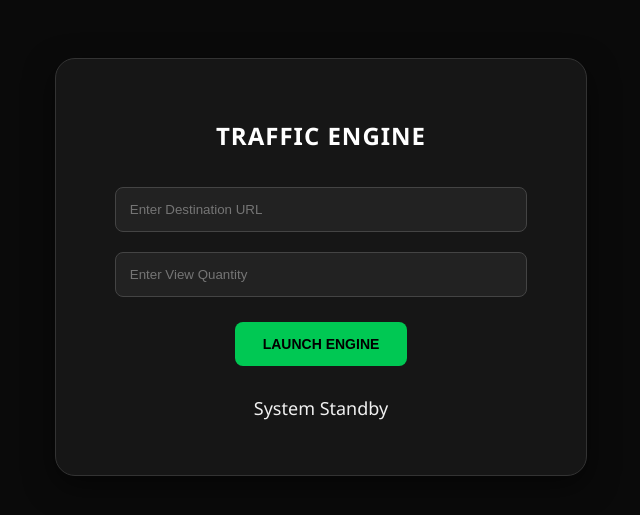
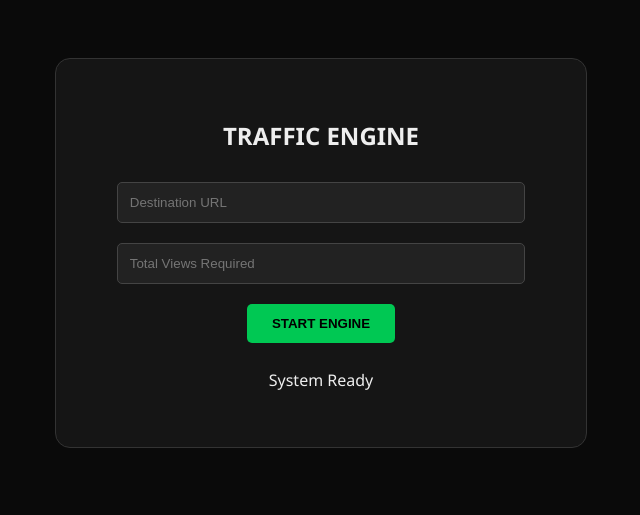
Before and after one commit to altstoreupload-pixel/Tiktokviewer, a Flask app: page / in a window 1280 px wide. Shown: the top 515 px of the page, without its empty margins (319-959 px from the left). Run offline with Flask 3, Linux system fonts and the light colour scheme.

Commit message:
Update index.html

```diff
--- a/templates/index.html
+++ b/templates/index.html
@@ -1,61 +1,49 @@
 <!DOCTYPE html>
 <html>
 <head>
-    <title>Advanced Traffic Engine</title>
+    <title>Traffic Sender Pro</title>
     <style>
-        body { font-family: 'Segoe UI', Tahoma, Geneva, Verdana, sans-serif; background: #0a0a0a; color: #f0f0f0; text-align: center; padding-top: 50px; }
-        .card { max-width: 450px; margin: auto; background: #161616; padding: 40px; border-radius: 20px; border: 1px solid #333; box-shadow: 0 10px 30px rgba(0,0,0,0.5); }
-        h2 { margin-bottom: 25px; color: #fff; letter-spacing: 1px; }
-        input { padding: 14px; width: 85%; margin: 10px 0; background: #222; color: #00c853; border: 1px solid #444; border-radius: 8px; outline: none; transition: 0.3s; }
-        input:focus { border-color: #00c853; box-shadow: 0 0 10px rgba(0,200,83,0.2); }
-
-        button { padding: 14px 28px; font-size: 14px; border: none; cursor: pointer; border-radius: 8px; font-weight: bold; margin: 15px 5px; text-transform: uppercase; transition: 0.3s; }
-        #startBtn { background: #00c853; color: #000; }
-        #startBtn:hover { background: #00e676; transform: translateY(-2px); }
-        #stopBtn { background: #ff1744; color: #fff; display: none; }
-        #startBtn:disabled { background: #333; color: #666; cursor: not-allowed; transform: none; }
-
-        #bar { width: 100%; height: 12px; background: #222; border-radius: 10px; margin: 30px 0; overflow: hidden; display: none; border: 1px solid #333; }
-        #progress { height: 100%; width: 0%; background: linear-gradient(90deg, #00c853, #b2ff59); transition: width 0.4s cubic-bezier(0.1, 0.7, 1.0, 0.1); }
-
-        #info { font-size: 18px; margin: 15px 0; font-weight: 500; }
-        #success-msg { color: #00e676; font-size: 22px; font-weight: bold; margin-top: 25px; display: none; text-shadow: 0 0 10px rgba(0,230,118,0.3); }
+        body { font-family: 'Segoe UI', sans-serif; background: #0a0a0a; color: #eee; text-align: center; padding-top: 50px; }
+        .container { max-width: 450px; margin: auto; background: #151515; padding: 40px; border-radius: 15px; border: 1px solid #333; }
+        input { padding: 12px; width: 85%; margin: 10px 0; background: #222; color: #00ff41; border: 1px solid #444; border-radius: 5px; outline: none; }
+        button { padding: 12px 25px; border: none; cursor: pointer; border-radius: 5px; font-weight: bold; margin: 10px 5px; transition: 0.3s; }
+        #startBtn { background: #00c853; color: black; }
+        #stopBtn { background: #ff1744; color: white; display: none; }
+        #startBtn:disabled { background: #333; color: #777; cursor: not-allowed; }
+        #bar { width: 100%; height: 12px; background: #222; border-radius: 10px; margin: 25px 0; overflow: hidden; display: none; }
+        #progress { height: 100%; width: 0%; background: #00c853; transition: width 0.3s linear; }
+        #success-msg { color: #00e676; font-size: 18px; font-weight: bold; margin-top: 20px; display: none; }
         .stats { font-size: 11px; color: #555; margin-top: 10px; }
     </style>
 </head>
 <body>
 
-<div class="card">
+<div class="container">
     <h2>TRAFFIC ENGINE</h2>
+    <input id="url" placeholder="Destination URL">
+    <input id="views" type="number" placeholder="Total Views Required">
 
-    <input id="url" placeholder="Enter Destination URL"><br>
-    <input id="views" type="number" placeholder="Enter View Quantity"><br>
+    <button id="startBtn" onclick="start()">START ENGINE</button>
+    <button id="stopBtn" onclick="stop()">STOP ENGINE</button>
 
-    <button id="startBtn" onclick="start()">Launch Engine</button>
-    <button id="stopBtn" onclick="stop()">Emergency Stop</button>
+    <div id="bar"><div id="progress"></div></div>
 
-    <div id="bar">
-        <div id="progress"></div>
-    </div>
-
-    <p id="info">System Standby</p>
+    <p id="info">System Ready</p>
     <div id="success-msg">The operation completed successfully enjoy!!</div>
-    <div class="stats" id="error-log"></div>
+    <div id="details" class="stats"></div>
 </div>
 
 <script>
 async function start() {
     const url = document.getElementById("url").value;
     const views = document.getElementById("views").value;
-
-    if(!url || !views) return alert("Please fill in all parameters.");
+    if(!url || !views) return;
 
     document.getElementById("startBtn").disabled = true;
     document.getElementById("stopBtn").style.display = "inline-block";
     document.getElementById("bar").style.display = "block";
     document.getElementById("success-msg").style.display = "none";
     document.getElementById("progress").style.width = "0%";
-    document.getElementById("info").innerText = "Initializing Proxies...";
 
     await fetch("/start", {
         method: "POST",
@@ -68,7 +56,7 @@ async function start() {
 
 async function stop() {
     await fetch("/stop", { method: "POST" });
-    document.getElementById("info").innerText = "Operation Aborted.";
+    document.getElementById("info").innerText = "Aborted.";
 }
 
 async function poll() {
@@ -76,11 +64,10 @@ async function poll() {
     const data = await res.json();
 
     if (data.total > 0) {
-        // Ensure percentage never exceeds 100%
         const percent = Math.min((data.sent / data.total) * 100, 100);
         document.getElementById("progress").style.width = percent + "%";
-        document.getElementById("info").innerText = `HITS: ${data.sent} / ${data.total}`;
-        document.getElementById("error-log").innerText = `Failures/Retries: ${data.errors} | Loaded: ${data.proxies_loaded}`;
+        document.getElementById("info").innerText = `Progress: ${data.sent} / ${data.total}`;
+        document.getElementById("details").innerText = `Attempts/Retries: ${data.errors} | Proxies: ${data.proxies_loaded}`;
     }
 
     if (data.finished || (data.sent >= data.total && data.total > 0)) {
@@ -90,13 +77,12 @@ async function poll() {
         document.getElementById("progress").style.width = "100%";
         document.getElementById("info").innerText = "Operation Complete";
     } else if (data.running) {
-        setTimeout(poll, 400); // Polling every 0.4s for smooth UI
+        setTimeout(poll, 400); // Poll every 400ms for smooth bar
     } else {
         document.getElementById("startBtn").disabled = false;
         document.getElementById("stopBtn").style.display = "none";
     }
 }
 </script>
-
 </body>
 </html>
```
